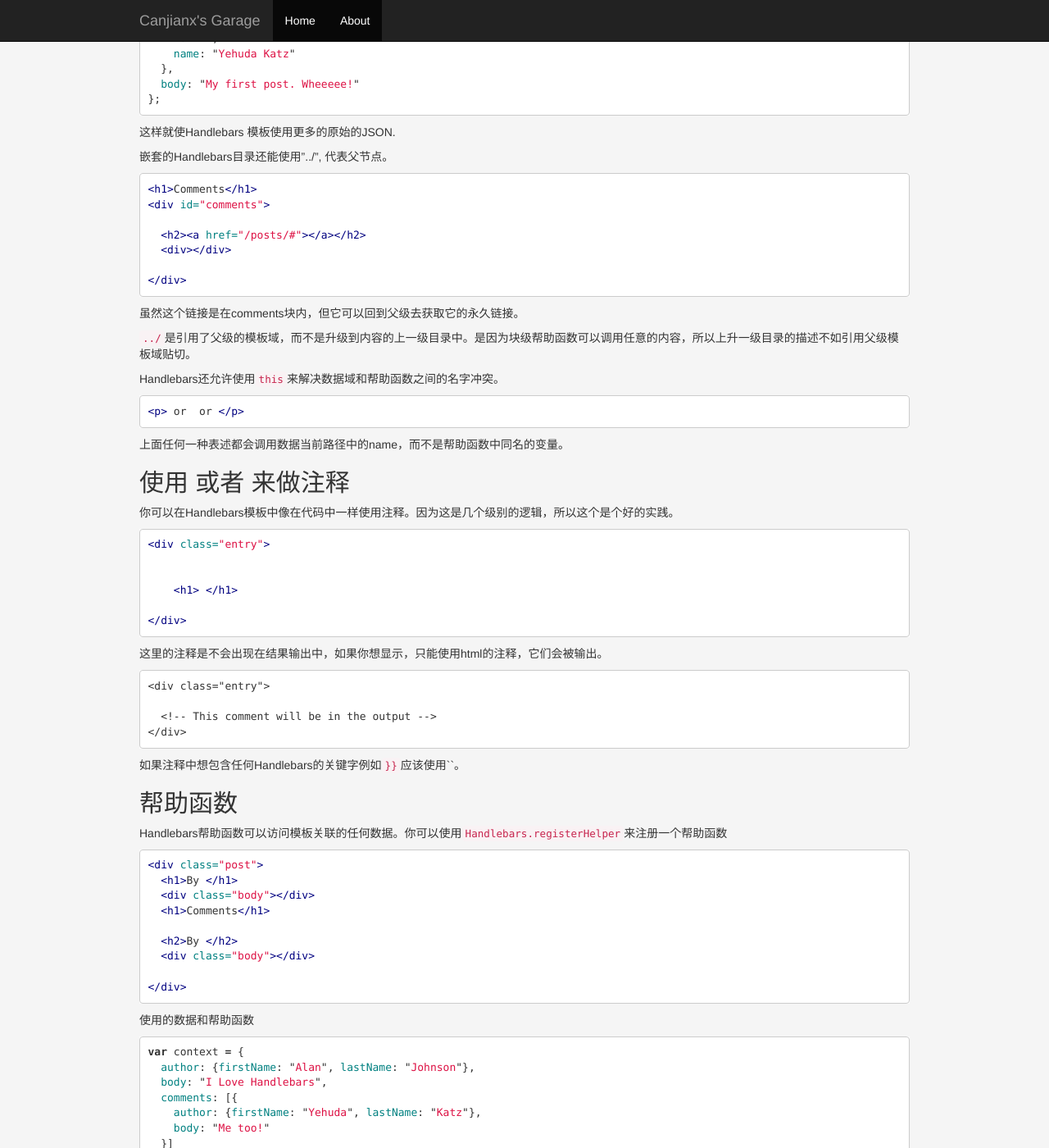
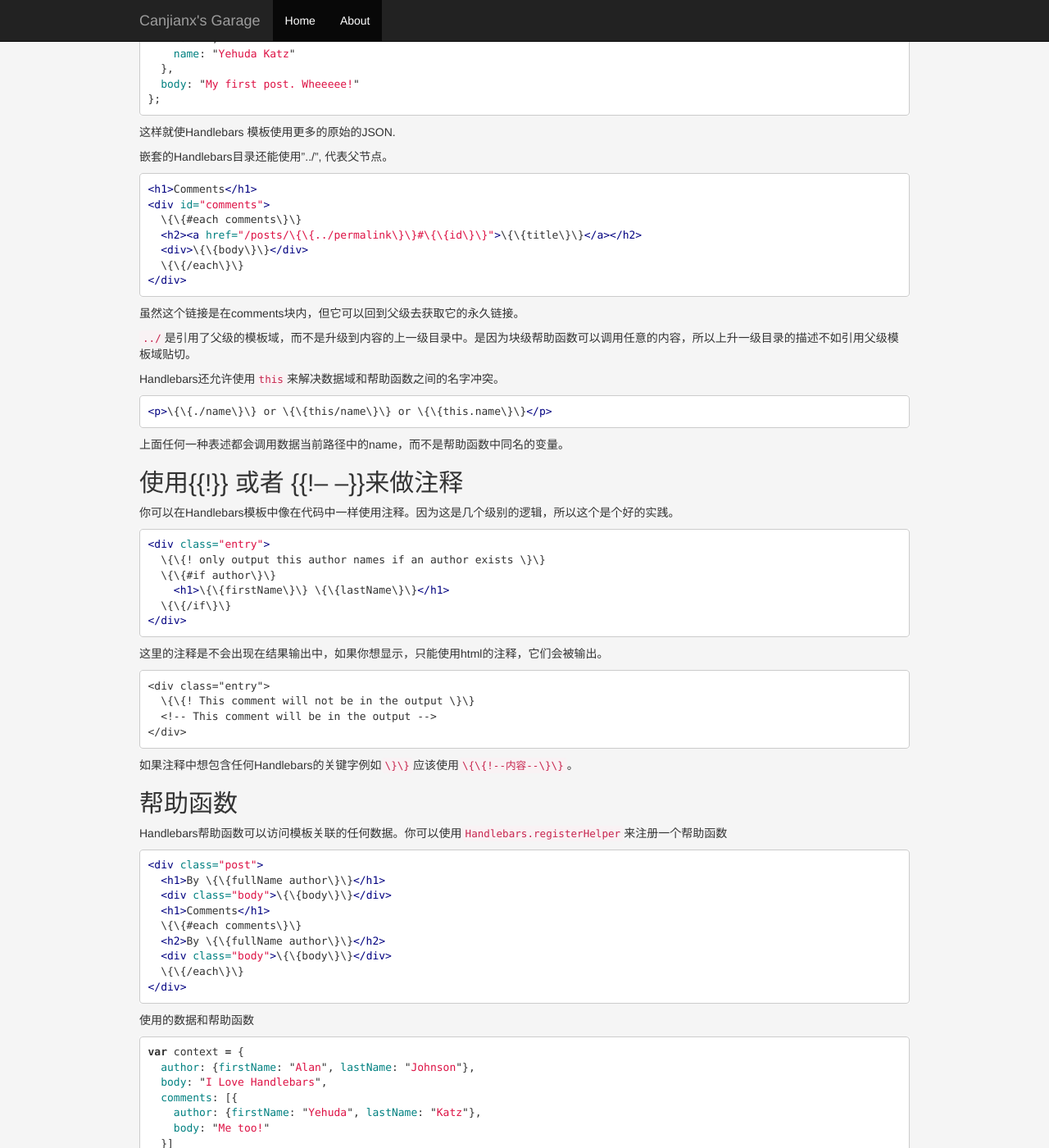
Before and after one commit to canjianx/canjianx.github.io, a Jekyll site: the page built from _posts/2014-03-28-Handlebars.md, in a window 1280 px wide and 1400 px high, scrolled down 2966 px. Shown: the whole window at 82% size. Built offline with Jekyll 4.4.1, drawn with Linux system fonts in a browser that asks for light colours; nearby versions of some CDN libraries; some of the changed text lies outside the part shown.

Commit message:
modify handlerbars document

````diff
--- a/_posts/2014-03-28-Handlebars.md
+++ b/_posts/2014-03-28-Handlebars.md
@@ -23,7 +23,7 @@ Handlebars模板看上去像一般的HTML, 嵌入了handlebars表达式
 </div>
 ```
 
-Handlebars表达式是包含在“{{}}”的，例如{{内容}}。
+Handlebars表达式是包含在“\{\{\}\}”的，例如\{\{内容\}\}。
 
 你可以把模板放到<script>标签中以便传给浏览器
 
@@ -62,13 +62,13 @@ var html = template(context);
 
 ## HTML转码
 
-使用{{表达式}}返回的html是转码过的HTML. 如果你不希望Handlebars转码，就使用三重大括号，`{{{}}}`
+使用\{\{表达式\}\}返回的html是转码过的HTML. 如果你不希望Handlebars转码，就使用三重大括号，`\{\{\{\}\}\}`
 
 ```html
 <div class="entry">
-  <h1>{{title}}</h1>
+  <h1>\{\{title\}\}</h1>
   <div class="body">
-    {{{body}}}
+    \{\{\{body\}\}\}
   </div>
 </div>
 ```
@@ -104,16 +104,16 @@ Handlebars.registerHelper('link', function(text, url) {
 });
 ```
 
-这个函数将会包装传入的参数，但是让返回值安全，这样Handlebars将 不会对它做转码，即使"{{{}}}"没使用。
+这个函数将会包装传入的参数，但是让返回值安全，这样Handlebars将 不会对它做转码，即使"\{\{\{\}\}\}"没使用。
 
 ## 块表达式
 
 块表达式可以让你定义一个帮助函数，它可以使用非当前的数据来调用一段模板。让我们看下面产生列表的例子：
 
 ```
-{{#list people}}
-    {{firstName}} {{lastName}}
-{{/list}}
+\{\{#list people\}\}
+    \{\{firstName\}\} \{\{lastName\}\}
+\{\{/list\}\}
 ```
 
 如果我们有下面的数据：
@@ -159,17 +159,17 @@ Handlebars.registerHelper('list', function(items, options) {
 Handlebars支持简单的目录结构，像Mustache.
 
 ```
-<p>{{name}}</p>
+<p>\{\{name\}\}</p>
 ```
 
 Handlebars还支持嵌套的目录，使查找下面这种嵌套的属性成为可能。
 
 ```html
 <div class="entry">
-  <h1>{{title}}</h1>
-  <h2>By {{author.name}}</h2>
+  <h1>\{\{title\}\}</h1>
+  <h2>By \{\{author.name\}\}</h2>
   <div class="body">
-    {{body}}
+    \{\{body\}\}
   </div>
 </div>
 ```
@@ -194,10 +194,10 @@ var context = {
 ```html
 <h1>Comments</h1>
 <div id="comments">
-  {{#each comments}}
-  <h2><a href="/posts/{{../permalink}}#{{id}}">{{title}}</a></h2>
-  <div>{{body}}</div>
-  {{/each}}
+  \{\{#each comments\}\}
+  <h2><a href="/posts/\{\{../permalink\}\}#\{\{id\}\}">\{\{title\}\}</a></h2>
+  <div>\{\{body\}\}</div>
+  \{\{/each\}\}
 </div>
 ```
 
@@ -208,21 +208,21 @@ var context = {
 Handlebars还允许使用`this`来解决数据域和帮助函数之间的名字冲突。
 
 ```html
-<p>{{./name}} or {{this/name}} or {{this.name}}</p>
+<p>\{\{./name\}\} or \{\{this/name\}\} or \{\{this.name\}\}</p>
 ```
 
 上面任何一种表述都会调用数据当前路径中的name，而不是帮助函数中同名的变量。
 
-## 使用{{!}} 或者 {{!-- --}}来做注释
+## 使用\{\{!\}\} 或者 \{\{!-- --\}\}来做注释
 
 你可以在Handlebars模板中像在代码中一样使用注释。因为这是几个级别的逻辑，所以这个是个好的实践。
 
 ```html
 <div class="entry">
-  {{! only output this author names if an author exists }}
-  {{#if author}}
-    <h1>{{firstName}} {{lastName}}</h1>
-  {{/if}}
+  \{\{! only output this author names if an author exists \}\}
+  \{\{#if author\}\}
+    <h1>\{\{firstName\}\} \{\{lastName\}\}</h1>
+  \{\{/if\}\}
 </div>
 ```
 
@@ -230,12 +230,12 @@ Handlebars还允许使用`this`来解决数据域和帮助函数之间的名字
 
 ```
 <div class="entry">
-  {{! This comment will not be in the output }}
+  \{\{! This comment will not be in the output \}\}
   <!-- This comment will be in the output -->
 </div>
 ```
 
-如果注释中想包含任何Handlebars的关键字例如`}}`应该使用`{{!--内容--}}`。
+如果注释中想包含任何Handlebars的关键字例如`\}\}`应该使用`\{\{!--内容--\}\}`。
 
 ## 帮助函数
 
@@ -243,13 +243,13 @@ Handlebars帮助函数可以访问模板关联的任何数据。你可以使用`
 
 ```html
 <div class="post">
-  <h1>By {{fullName author}}</h1>
-  <div class="body">{{body}}</div>
+  <h1>By \{\{fullName author\}\}</h1>
+  <div class="body">\{\{body\}\}</div>
   <h1>Comments</h1>
-  {{#each comments}}
-  <h2>By {{fullName author}}</h2>
-  <div class="body">{{body}}</div>
-  {{/each}}
+  \{\{#each comments\}\}
+  <h2>By \{\{fullName author\}\}</h2>
+  <div class="body">\{\{body\}\}</div>
+  \{\{/each\}\}
 </div>
 ```
 
@@ -285,9 +285,9 @@ Handlebars.registerHelper('fullName', function(person) {
 
 ```html
 <ul>
-  {{#each items}}
-  <li>{{agree_button}}</li>
-  {{/each}}
+  \{\{#each items\}\}
+  <li>\{\{agree_button\}\}</li>
+  \{\{/each\}\}
 </ul>
 ```
 
@@ -327,9 +327,9 @@ Handlebars.registerHelper('agree_button', function() {
 一般情况下， Handlebars模板对应相应的数据传入编译函数
 
 ```javascript
-var source = "<p>{{lastName}}, {{firstName}}</p>";
+var source = "<p>\{\{lastName\}\}, \{\{firstName\}\}</p>";
 var template = Handlebars.compile(source);
-template({firstName: "Alan", lastName: "Johnson"});
+template(\{firstName: "Alan", lastName: "Johnson"\});
 ```
 
 结果是
@@ -342,10 +342,10 @@ template({firstName: "Alan", lastName: "Johnson"});
 
 ```html
 <div class="entry">
-  <h1>{{title}}</h1>
-  {{#with author}}
-  <h2>By {{firstName}} {{lastName}}</h2>
-  {{/with}}
+  <h1>\{\{title\}\}</h1>
+  \{\{#with author\}\}
+  <h2>By \{\{firstName\}\} \{\{lastName\}\}</h2>
+  \{\{/with\}\}
 </div>
 ```
 
@@ -376,9 +376,9 @@ template({firstName: "Alan", lastName: "Johnson"});
 
 ```html
 <ul class="people_list">
-  {{#each people}}
-  <li>{{this}}</li>
-  {{/each}}
+  \{\{#each people\}\}
+  <li>\{\{this\}\}</li>
+  \{\{/each\}\}
 </ul>
 ```
 
@@ -406,30 +406,30 @@ template({firstName: "Alan", lastName: "Johnson"});
 
 你可以在任意域中使用this来引用当前域。
 
-你可以选择使用`{{else}}` 部分来显示列表为空的时候该显示的内容。
+你可以选择使用`\{\{else\}\}` 部分来显示列表为空的时候该显示的内容。
 
 ```html
-{{#each paragraphs}}
-  <p>{{this}}</p>
-{{else}}
+\{\{#each paragraphs\}\}
+  <p>\{\{this\}\}</p>
+\{\{else\}\}
   <p class="empty">No content</p>
-{{/each}}
+\{\{/each\}\}
 ```
 
-在`each`中遍历元素时，你可以有选择的引用当前循环的索引，使用`{{@index}}`
+在`each`中遍历元素时，你可以有选择的引用当前循环的索引，使用`\{\{@index\}\}`
 
 ```html
-{{#each array}}
-  {{@index}}: {{this}}
-{{/each}}
+\{\{#each array\}\}
+  \{\{@index\}\}: \{\{this\}\}
+\{\{/each\}\}
 ```
 
-如果是对象遍历器，`{{@key}}`代表当前的`key`名字：
+如果是对象遍历器，`\{\{@key\}\}`代表当前的`key`名字：
 
 ```html
-{{#each object}}
-  {{@key}}: {{this}}
-{{/each}}
+\{\{#each object\}\}
+  \{\{@key\}\}: \{\{this\}\}
+\{\{/each\}\}
 ```
 
 在数组循环中第一个和最后一个可以使用`@first`和`@last`来标记，在对象中循环，只有`@first`有效。
@@ -440,9 +440,9 @@ template({firstName: "Alan", lastName: "Johnson"});
 
 ```html
 <div class="entry">
-  {{#if author}}
-  <h1>{{firstName}} {{lastName}}</h1>
-  {{/if}}
+  \{\{#if author\}\}
+  <h1>\{\{firstName\}\} \{\{lastName\}\}</h1>
+  \{\{/if\}\}
 </div>
 ```
 
@@ -453,15 +453,15 @@ template({firstName: "Alan", lastName: "Johnson"});
 </div>
 ```
 
-当使用一个块表达式，你可以为表达式返回一个假值指定一个模板域。这个域，被叫做其他域，使用`{{else}}`。
+当使用一个块表达式，你可以为表达式返回一个假值指定一个模板域。这个域，被叫做其他域，使用`\{\{else\}\}`。
 
 ```html
 <div class="entry">
-  {{#if author}}
-    <h1>{{firstName}} {{lastName}}</h1>
-  {{else}}
+  \{\{#if author\}\}
+    <h1>\{\{firstName\}\} \{\{lastName\}\}</h1>
+  \{\{else\}\}
     <h1>Unknown Author</h1>
-  {{/if}}
+  \{\{/if\}\}
 </div>
 ```
 
@@ -471,9 +471,9 @@ template({firstName: "Alan", lastName: "Johnson"});
 
 ```html
 <div class="entry">
-  {{#unless license}}
+  \{\{#unless license\}\}
   <h3 class="warning">WARNING: This entry does not have a license!</h3>
-  {{/unless}}
+  \{\{/unless\}\}
 </div>
 ```
 
@@ -484,7 +484,7 @@ template({firstName: "Alan", lastName: "Johnson"});
 `log`帮助函数可以帮助做记录来记录数据的状况，在执行模板的时候。
 
 ```html
-{{log "Look at me!"}}
+\{\{log "Look at me!"\}\}
 ```
 
 委托给`Handlebars.logger.log`。这个函数是可以被重写的。
````
